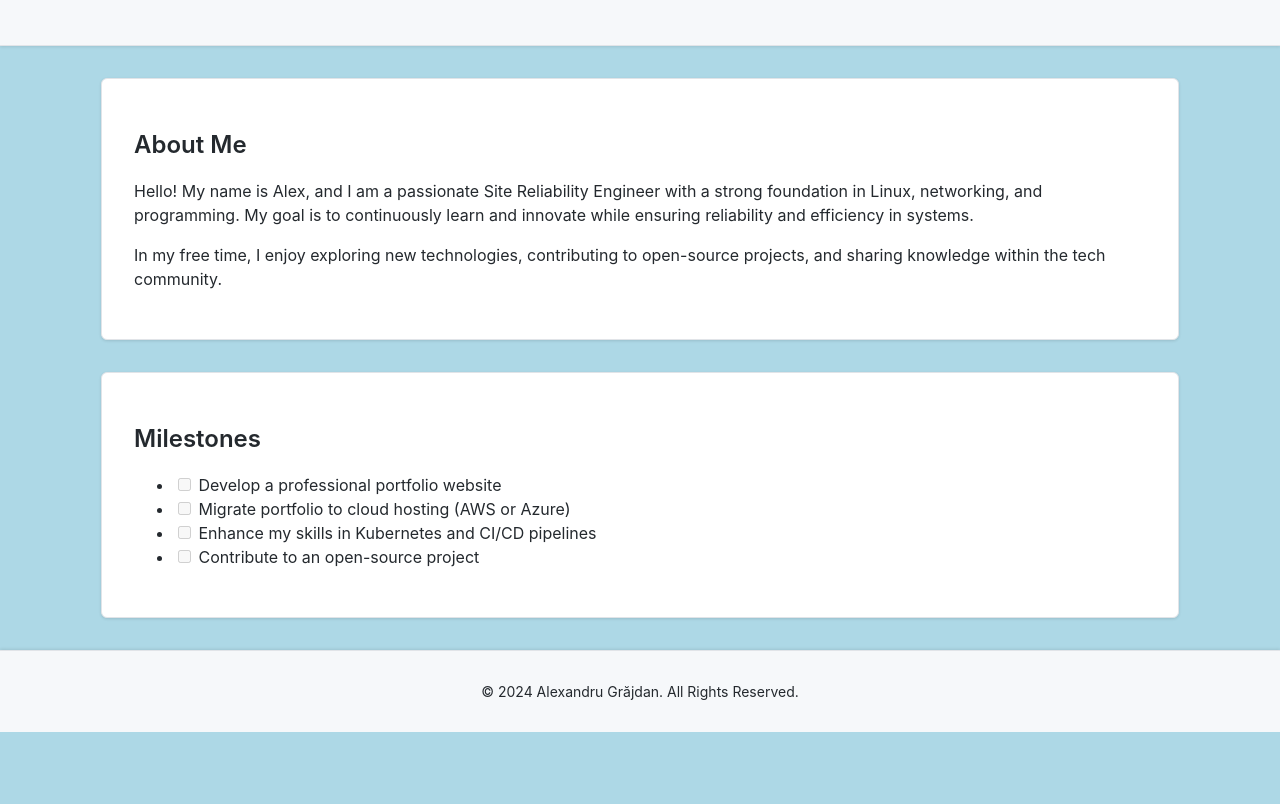
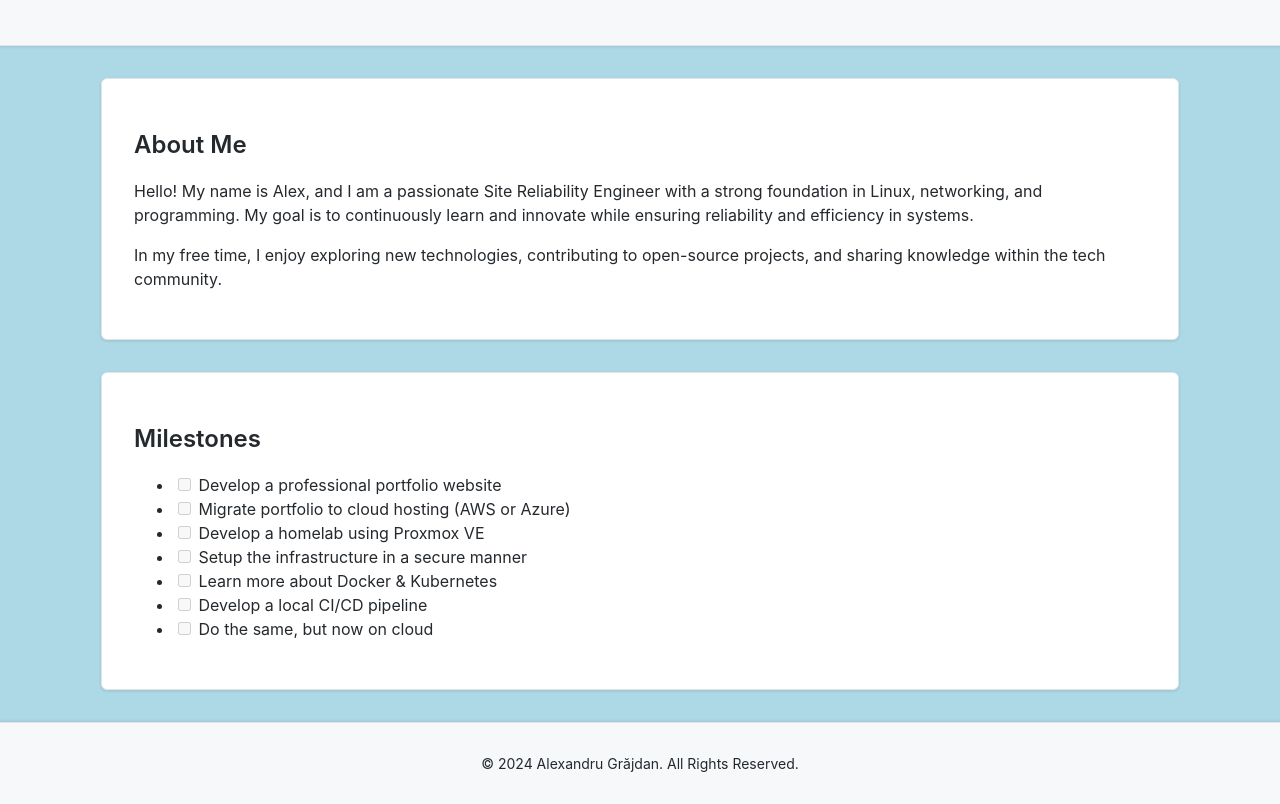
Before and after one commit to alexgrajdan/alexgrajdan.github.io, a plain HTML site: page index.html in a window 1280 px wide. Shown: the part 191-995 px from the top of the page. Before the commit the page ends 923 px from the top, so only its background shows below. Drawn offline with Linux system fonts and the light colour scheme.

Commit message:
Adding GPG key and milestones

```diff
--- a/index.html
+++ b/index.html
@@ -25,8 +25,11 @@
             <ul>
                 <li><input type="checkbox" id="milestone1" disabled> <label for="milestone1">Develop a professional portfolio website</label></li>
                 <li><input type="checkbox" id="milestone2" disabled> <label for="milestone2">Migrate portfolio to cloud hosting (AWS or Azure)</label></li>
-                <li><input type="checkbox" id="milestone3" disabled> <label for="milestone3">Enhance my skills in Kubernetes and CI/CD pipelines</label></li>
-                <li><input type="checkbox" id="milestone4" disabled> <label for="milestone4">Contribute to an open-source project</label></li>
+                <li><input type="checkbox" id="milestone3" disabled> <label for="milestone3">Develop a homelab using Proxmox VE</label></li>
+                <li><input type="checkbox" id="milestone4" disabled> <label for="milestone4">Setup the infrastructure in a secure manner</label></li>
+                <li><input type="checkbox" id="milestone5" disabled> <label for="milestone5">Learn more about Docker & Kubernetes</label></li>
+                <li><input type="checkbox" id="milestone6" disabled> <label for="milestone6">Develop a local CI/CD pipeline</label></li>
+                <li><input type="checkbox" id="milestone7" disabled> <label for="milestone7">Do the same, but now on cloud</label></li>
             </ul>
         </section>
 
```
